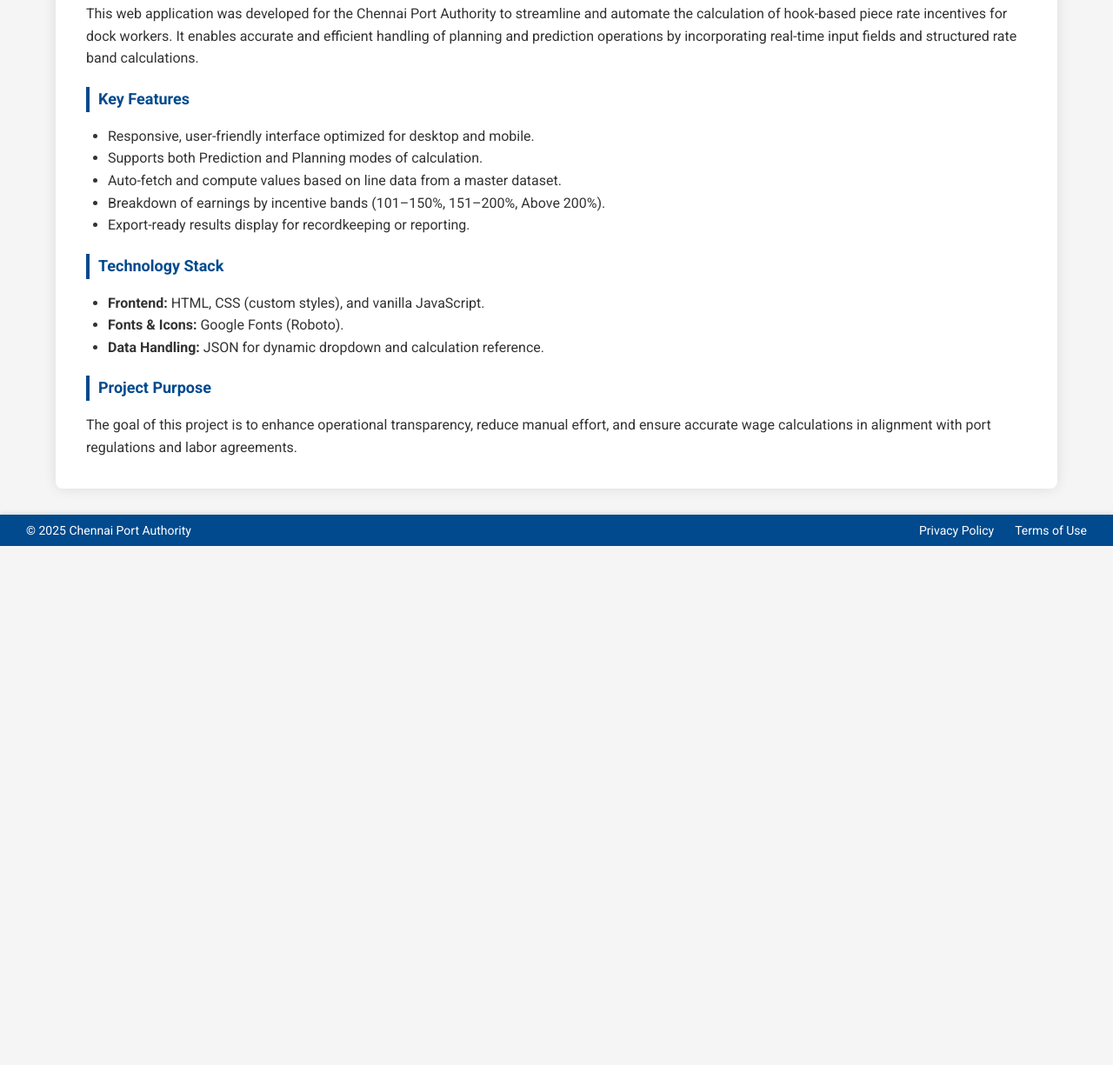
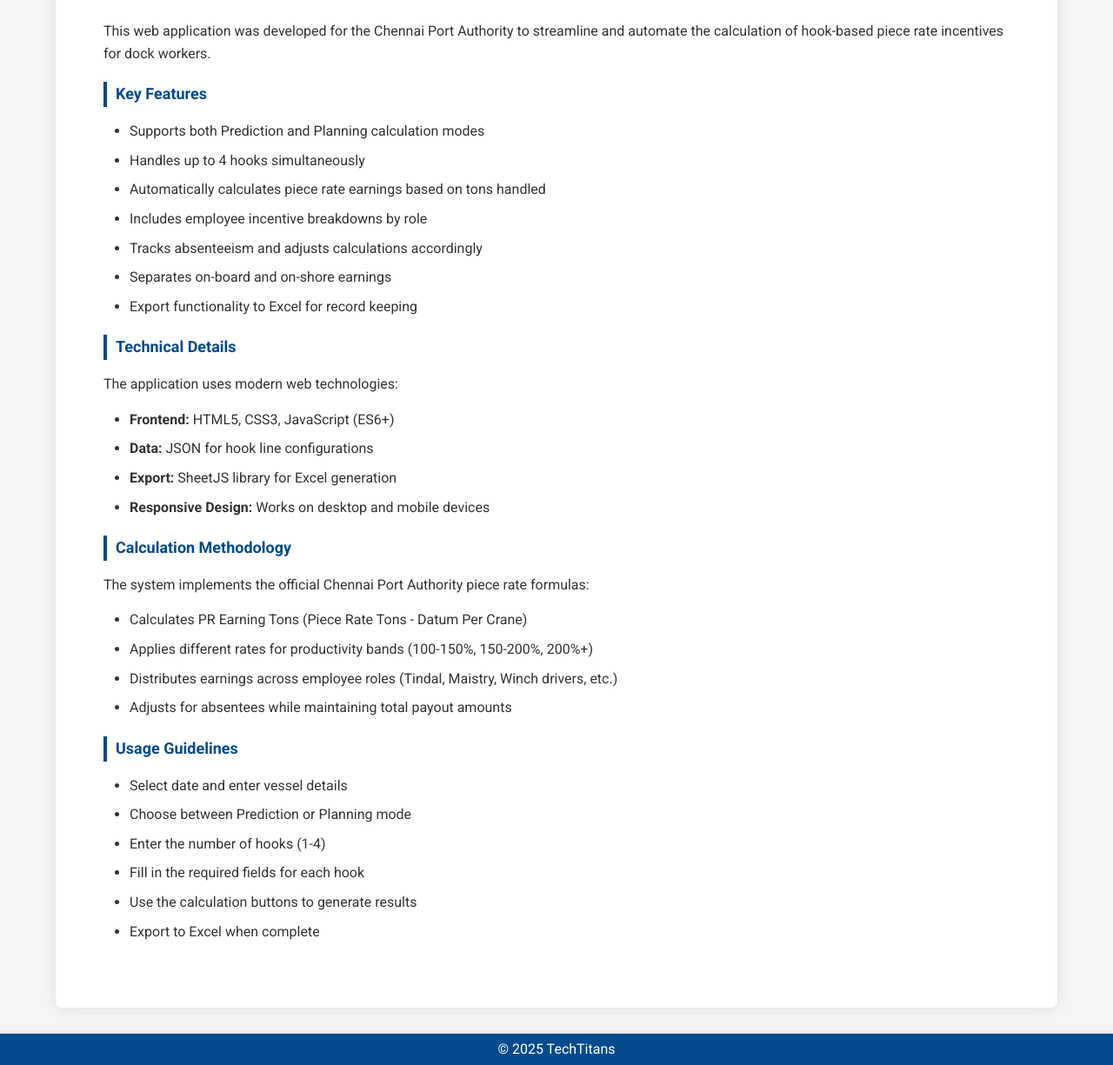
Before and after one commit to Vishvadharshini06/hook_piece_rate, a plain HTML site: page about.html in a window 1280 px wide. Shown: the part 184-1409 px from the top of the page at 87% size. Before the commit the page ends 812 px from the top, so only its background shows below. Drawn offline with Linux system fonts and the light colour scheme.

Commit message:
update files

```diff
--- a/about.html
+++ b/about.html
@@ -1,72 +1,84 @@
 <!DOCTYPE html>
 <html lang="en">
 <head>
-  <meta charset="UTF-8" />
-  <meta name="viewport" content="width=device-width, initial-scale=1.0"/>
+  <meta charset="UTF-8">
+  <meta name="viewport" content="width=device-width, initial-scale=1.0">
   <title>About - Chennai Port Authority</title>
-  <link rel="stylesheet" href="style.css"/>
-    <link rel="icon" type="image/png" sizes="32x32" href="favicon.png">
+  <link rel="stylesheet" href="style.css">
+  <link rel="icon" type="image/png" sizes="32x32" href="favicon.png">
   <link rel="icon" type="image/png" sizes="64x64" href="favicon.png">
   <link rel="icon" type="image/png" sizes="180x180" href="favicon.png">
   <link href="https://fonts.googleapis.com/css2?family=Roboto:wght@400;500;700&display=swap" rel="stylesheet">
 </head>
 <body>
-  <!-- Header -->
   <div class="header">
     <div class="logo-container">
-      <img src="cpa_logo.jpg" alt="Chennai Port Authority Logo" class="logo-img" />
+      <img src="cpa_logo.jpg" alt="Chennai Port Authority Logo" class="logo-img">
       <div class="logo-text">CHENNAI PORT AUTHORITY</div>
     </div>
     <div class="header-right">
       <a href="index.html">Home</a>
-      <a href="contact.html">Contact</a>
+      <a href="https://www.chennaiport.gov.in/contact-us">Contact</a>
       <a class="active" href="about.html">About</a>
     </div>
   </div>
 
-  <!-- Main Container -->
   <div class="container">
-    <div class="form-title">ABOUT THIS APPLICATION</div>
+    <div class="form-title">ABOUT HOOK PIECE RATE CALCULATOR</div>
 
     <div class="form-section">
-      <p style="margin-bottom: 20px;">
-        This web application was developed for the Chennai Port Authority to streamline and automate the calculation of hook-based piece rate incentives for dock workers. It enables accurate and efficient handling of planning and prediction operations by incorporating real-time input fields and structured rate band calculations.
-      </p>
+      <div class="about-section">
+        <p>This web application was developed for the Chennai Port Authority to streamline and automate the calculation of hook-based piece rate incentives for dock workers.</p>
 
-      <div class="section-title">Key Features</div>
-      <ul style="padding-left: 25px; margin-bottom: 20px;">
-        <li>Responsive, user-friendly interface optimized for desktop and mobile.</li>
-        <li>Supports both Prediction and Planning modes of calculation.</li>
-        <li>Auto-fetch and compute values based on line data from a master dataset.</li>
-        <li>Breakdown of earnings by incentive bands (101–150%, 151–200%, Above 200%).</li>
-        <li>Export-ready results display for recordkeeping or reporting.</li>
-      </ul>
+        <div class="section-title">Key Features</div>
+        <ul>
+          <li>Supports both Prediction and Planning calculation modes</li>
+          <li>Handles up to 4 hooks simultaneously</li>
+          <li>Automatically calculates piece rate earnings based on tons handled</li>
+          <li>Includes employee incentive breakdowns by role</li>
+          <li>Tracks absenteeism and adjusts calculations accordingly</li>
+          <li>Separates on-board and on-shore earnings</li>
+          <li>Export functionality to Excel for record keeping</li>
+        </ul>
 
-      <div class="section-title">Technology Stack</div>
-      <ul style="padding-left: 25px; margin-bottom: 20px;">
-        <li><strong>Frontend:</strong> HTML, CSS (custom styles), and vanilla JavaScript.</li>
-        <li><strong>Fonts & Icons:</strong> Google Fonts (Roboto).</li>
-        <li><strong>Data Handling:</strong> JSON for dynamic dropdown and calculation reference.</li>
-      </ul>
+        <div class="section-title">Technical Details</div>
+        <p>The application uses modern web technologies:</p>
+        <ul>
+          <li><strong>Frontend:</strong> HTML5, CSS3, JavaScript (ES6+)</li>
+          <li><strong>Data:</strong> JSON for hook line configurations</li>
+          <li><strong>Export:</strong> SheetJS library for Excel generation</li>
+          <li><strong>Responsive Design:</strong> Works on desktop and mobile devices</li>
+        </ul>
 
-      <div class="section-title">Project Purpose</div>
-      <p>
-        The goal of this project is to enhance operational transparency, reduce manual effort, and ensure accurate wage calculations in alignment with port regulations and labor agreements.
-      </p>
+        <div class="section-title">Calculation Methodology</div>
+        <p>The system implements the official Chennai Port Authority piece rate formulas:</p>
+        <ul>
+          <li>Calculates PR Earning Tons (Piece Rate Tons - Datum Per Crane)</li>
+          <li>Applies different rates for productivity bands (100-150%, 150-200%, 200%+)</li>
+          <li>Distributes earnings across employee roles (Tindal, Maistry, Winch drivers, etc.)</li>
+          <li>Adjusts for absentees while maintaining total payout amounts</li>
+        </ul>
+
+        <div class="section-title">Usage Guidelines</div>
+        <ul>
+          <li>Select date and enter vessel details</li>
+          <li>Choose between Prediction or Planning mode</li>
+          <li>Enter the number of hooks (1-4)</li>
+          <li>Fill in the required fields for each hook</li>
+          <li>Use the calculation buttons to generate results</li>
+          <li>Export to Excel when complete</li>
+        </ul>
+      </div>
     </div>
   </div>
 
-  <!-- Footer -->
   <footer class="footer">
     <div class="footer-container">
-      <div class="footer-left">
-        <span>&copy; 2025 Chennai Port Authority</span>
-      </div>
-      <div class="footer-right">
-        <a href="#privacy">Privacy Policy</a>
-        <a href="#terms">Terms of Use</a>
+      <div class="footer-center">
+        <span>&copy; 2025 TechTitans</span>
       </div>
     </div>
   </footer>
+
 </body>
 </html>
--- a/style.css
+++ b/style.css
@@ -282,3 +282,29 @@ input[readonly] {
   align-items: center;
   flex-grow: 1;
 }
+/* About Page Styles */
+.about-section {
+  padding: 20px;
+  line-height: 1.6;
+}
+
+.about-section h3 {
+  color: #2c3e50;
+  margin-top: 25px;
+  margin-bottom: 15px;
+  border-bottom: 1px solid #eee;
+  padding-bottom: 5px;
+}
+
+.about-section ul, .about-section ol {
+  margin-bottom: 20px;
+  padding-left: 30px;
+}
+
+.about-section li {
+  margin-bottom: 8px;
+}
+
+.about-section p {
+  margin-bottom: 15px;
+}
```
Also changed, not shown: index.html (+1 -1 lines), script.js (+36 -12 lines).
